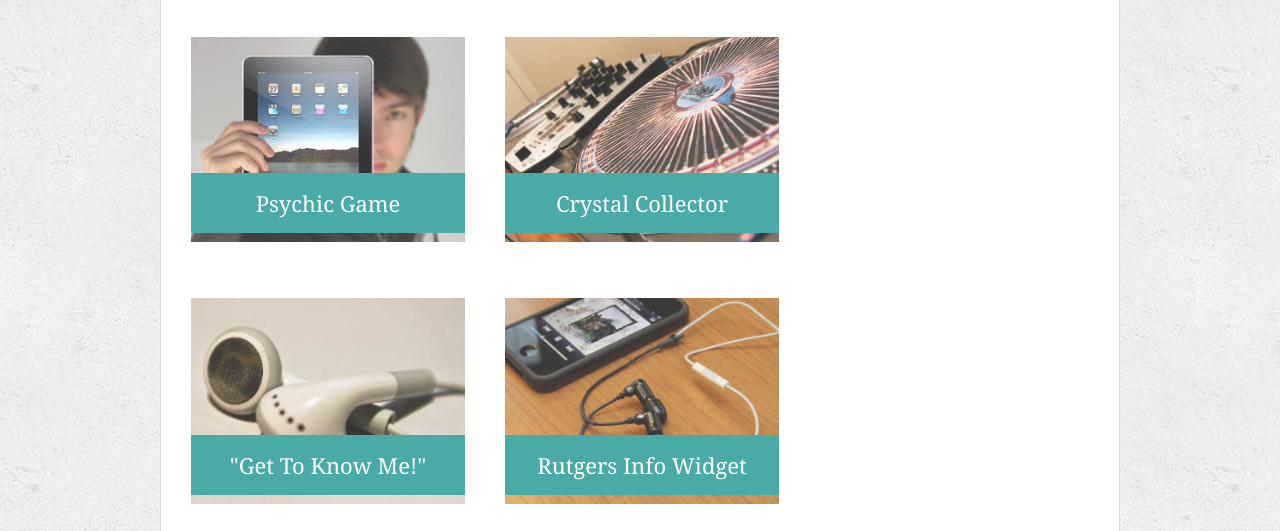
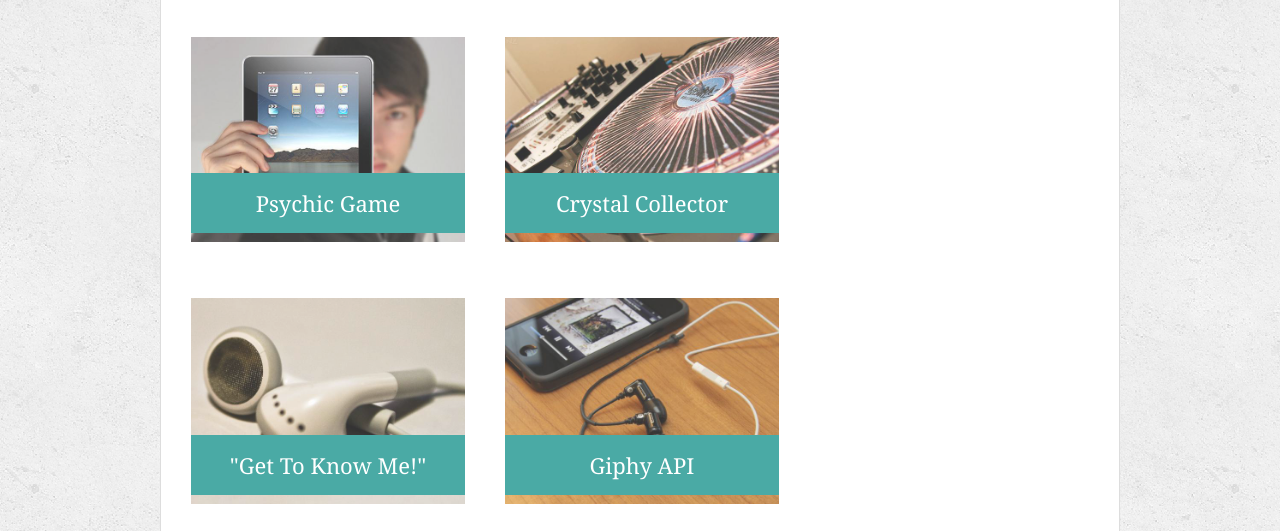
Before and after one commit to dylanrios/Responsive-Portfolio, a plain HTML site: page portfolio.html in a window 1280 px wide. Shown: the part 269-800 px from the top of the page. Drawn offline with Linux system fonts and the light colour scheme.

Commit message:
linked to Giphy API

```diff
--- a/portfolio.html
+++ b/portfolio.html
@@ -41,9 +41,9 @@
         <a href="https://dylanrios.github.io/TriviaGame-/"><h3>"Get To Know Me!"</h3></a>
       </div>
       <div class="work">
-        <img src="assets/images/technics-q-c-640-480-7.jpg" alt="Rutgers Info Widget">
+        <img src="assets/images/technics-q-c-640-480-7.jpg" alt="Giphy API">
 
-        <h3>Rutgers Info Widget</h3>
+        <a href="https://dylanrios.github.io/Giphy_Api/"><h3>Giphy API</h3></a>
       </div>
       <div class="work">
         <img src="assets/images/technics-q-c-640-480-9.jpg" alt="Rock Paper Scissors">
```
